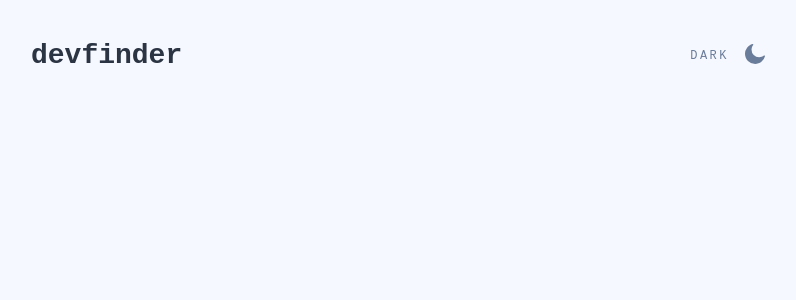
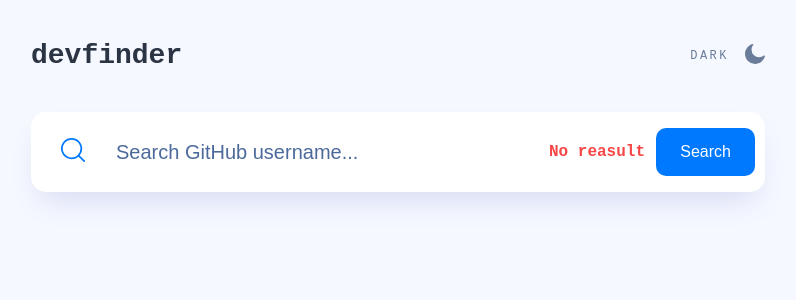
Before and after one commit to IsmayiI/devfinder-react-ts, a React (Vite) app: page / in a window 1280 px wide. Shown: the top 300 px of the page, without its empty margins (242-1038 px from the left). Built offline with nearby package versions, Linux system fonts and the light colour scheme.

Commit message:
create Search

```diff
--- a/src/App.tsx
+++ b/src/App.tsx
@@ -1,4 +1,5 @@
 import { Container } from "./components/Container"
+import { Search } from "./components/Search"
 import { TheHeader } from "./components/TheHeader"
 
 
@@ -8,6 +9,7 @@
    return (
       <Container>
          <TheHeader />
+         <Search hasError onSubmit={() => { }} />
       </Container>
    )
 }
--- /dev/null
+++ b/src/assets/SearchIcon.tsx
@@ -0,0 +1,11 @@
+
+
+const SearchIcon = () => {
+   return (
+      <svg height="24" width="25" xmlns="http://www.w3.org/2000/svg">
+         <path d="M10.609 0c5.85 0 10.608 4.746 10.608 10.58 0 2.609-.952 5-2.527 6.847l5.112 5.087a.87.87 0 01-1.227 1.233l-5.118-5.093a10.58 10.58 0 01-6.848 2.505C4.759 21.16 0 16.413 0 10.58 0 4.747 4.76 0 10.609 0zm0 1.74c-4.891 0-8.87 3.965-8.87 8.84 0 4.874 3.979 8.84 8.87 8.84a8.855 8.855 0 006.213-2.537l.04-.047a.881.881 0 01.058-.053 8.786 8.786 0 002.558-6.203c0-4.875-3.979-8.84-8.87-8.84z" fill="#0079ff" />
+      </svg>
+   )
+}
+
+export default SearchIcon
--- /dev/null
+++ b/src/components/Search/Search.module.scss
@@ -0,0 +1,83 @@
+:global {
+  body[data-theme='light'] {
+    --search-bg: var(--white);
+    --search-color: var(--gray-300);
+    --search-placeholder-color: var(--gray-200);
+    --search-shadow: var(--shadow);
+  }
+
+  body[data-theme='dark'] {
+    --search-bg: var(--gray-400);
+    --search-color: var(--white);
+    --search-placeholder-color: var(--white);
+    --search-shadow: unset;
+  }
+}
+
+.search {
+  position: relative;
+  width: 100%;
+  overflow: hidden;
+  padding: 10px 10px 10px 16px;
+  background-color: var(--search-bg, white);
+  display: flex;
+  align-items: center;
+  box-shadow: var(--search-shadow);
+  border-radius: 15px;
+
+  @media (min-width: 767px) {
+    padding: 10px 10px 10px 30px;
+  }
+
+  &>button {
+    flex-shrink: 0;
+  }
+}
+
+.label {
+  cursor: pointer;
+}
+
+.textField {
+  padding: 0 10px;
+  flex-grow: 5;
+  height: 60px;
+  max-width: calc(100% - 100px - 20px);
+  border: none;
+  color: var(--search-color);
+  font-size: 0.75rem;
+  line-height: 1.5;
+  cursor: pointer;
+  background-color: var(--search-bg);
+
+  &::placeholder {
+    color: var(--search-placeholder-color);
+  }
+
+  &:focus {
+    outline: none;
+  }
+
+  @media (min-width: 767px) {
+    margin: 0 5px;
+    font-size: 1.25rem;
+    margin: 0 20px;
+  }
+}
+
+.error {
+  position: absolute;
+  right: 50%;
+  bottom: 5px;
+  color: var(--error-color);
+  font-size: 1rem;
+  line-height: 1.5;
+  font-weight: 700;
+
+  @media (min-width: 767px) {
+    right: 120px;
+    top: 50%;
+    transform: translateY(-50%);
+    bottom: unset;
+  }
+}
--- /dev/null
+++ b/src/components/Search/Search.tsx
@@ -0,0 +1,51 @@
+import { FormEvent, useRef } from 'react';
+import styles from './Search.module.scss';
+import SearchIcon from '../../assets/SearchIcon';
+import { Button } from '../Button';
+
+interface SearchProps {
+   onSubmit: (text: string) => void,
+   hasError: boolean
+}
+
+type FormFields = {
+   username: HTMLInputElement
+}
+
+export const Search = ({ onSubmit, hasError }: SearchProps) => {
+
+
+   const handleSubmit = (e: FormEvent<HTMLFormElement & FormFields>) => {
+      e.preventDefault()
+
+      const text = e.currentTarget.username.value
+
+      if (text) {
+         onSubmit(text)
+
+         e.currentTarget.reset()
+      }
+   }
+
+   return (
+      <form onSubmit={handleSubmit} autoComplete='off' >
+         <div className={styles.search}>
+            <label htmlFor="search" className={styles.label} >
+               <SearchIcon />
+            </label>
+            <input
+               className={styles.textField}
+               type="text"
+               id='search'
+               name='username'
+               placeholder='Search GitHub username...' />
+            {hasError && (
+               <div className={styles.error}>
+                  No reasult
+               </div>
+            )}
+            <Button>Search</Button>
+         </div>
+      </form>
+   )
+}
--- /dev/null
+++ b/src/components/Search/index.ts
@@ -0,0 +1 @@
+export * from './Search';
```
Also changed, not shown: src/assets/icon-search.svg (deleted).
